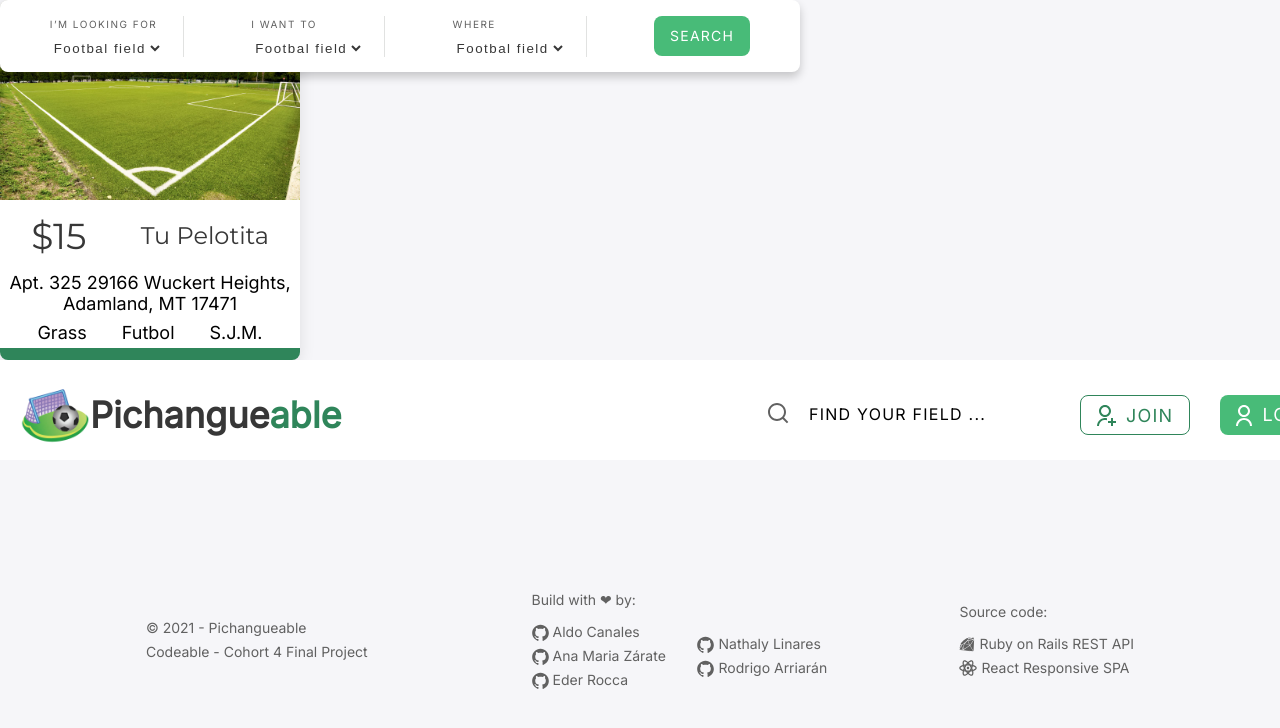
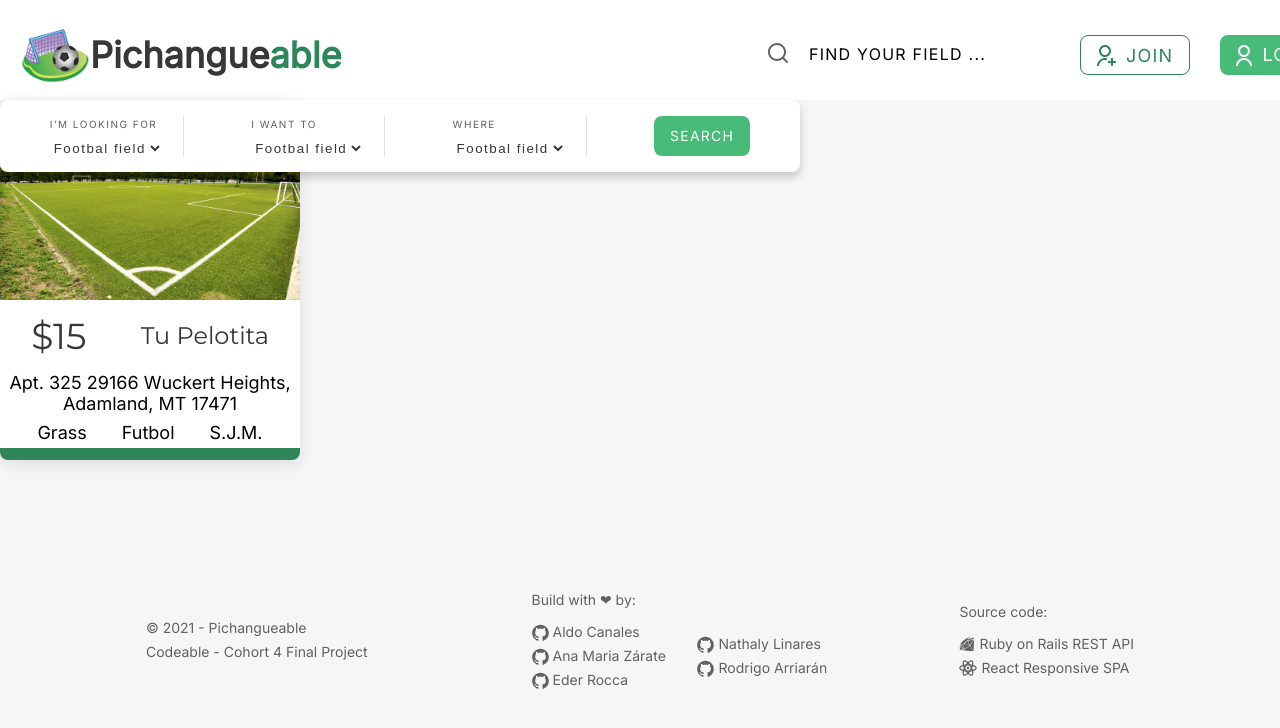
Before and after one commit to rdrg0/pichangeable-react, a React (Create React App) app: page / in a window 1280 px wide. Shown: the top 728 px of the page. Built offline with nearby package versions, Linux system fonts and the light colour scheme.

Commit message:
Order components changed

```diff
--- a/src/App.js
+++ b/src/App.js
@@ -37,11 +37,10 @@ function App() {
   return (
     <>
       <Global styles={globalCSS} />
+      <Header />
       <Search/>
       <Card />
-      <Header />
       <Footer />
-
     </>
   );
 }
```
